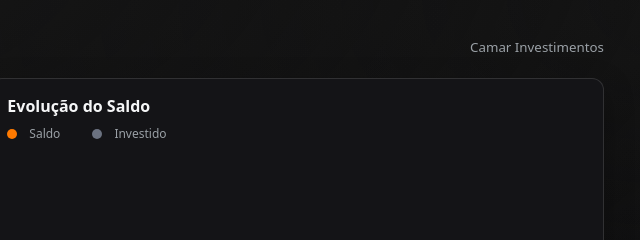
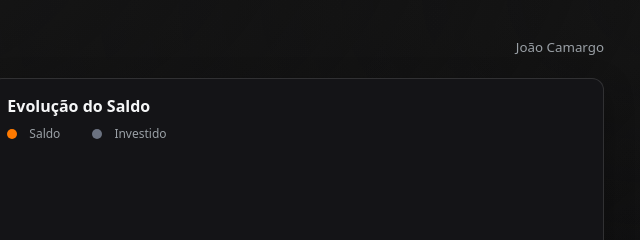
Before and after one commit to camarinvestimentos/simulador, a plain HTML site: page index.html in a window 1280 px wide. Shown: the top 240 px of the page, 570-1210 px from the left. Drawn offline with Linux system fonts and the light colour scheme.

Commit message:
Update index.html

```diff
--- a/index.html
+++ b/index.html
@@ -29,7 +29,7 @@
   <div class="wrap">
     <header>
       <h1>Simulador de Investimentos</h1>
-      <small>Camar Investimentos</small>
+      <small>João Camargo</small>
     </header>
 
     <div class="grid">
```
